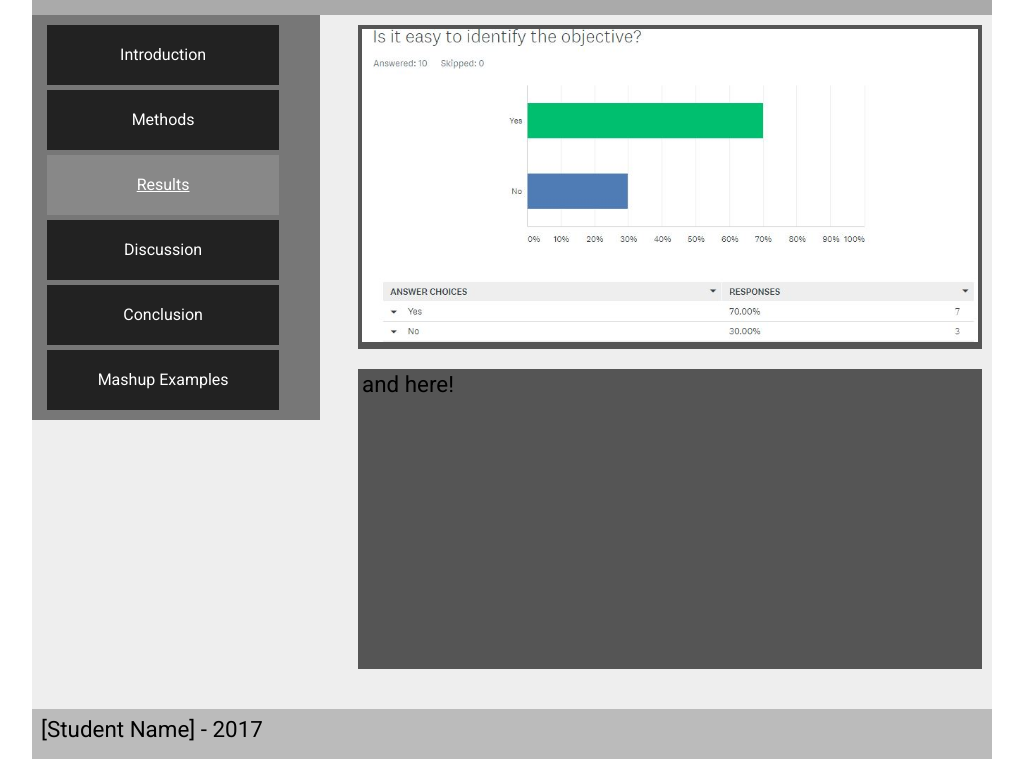
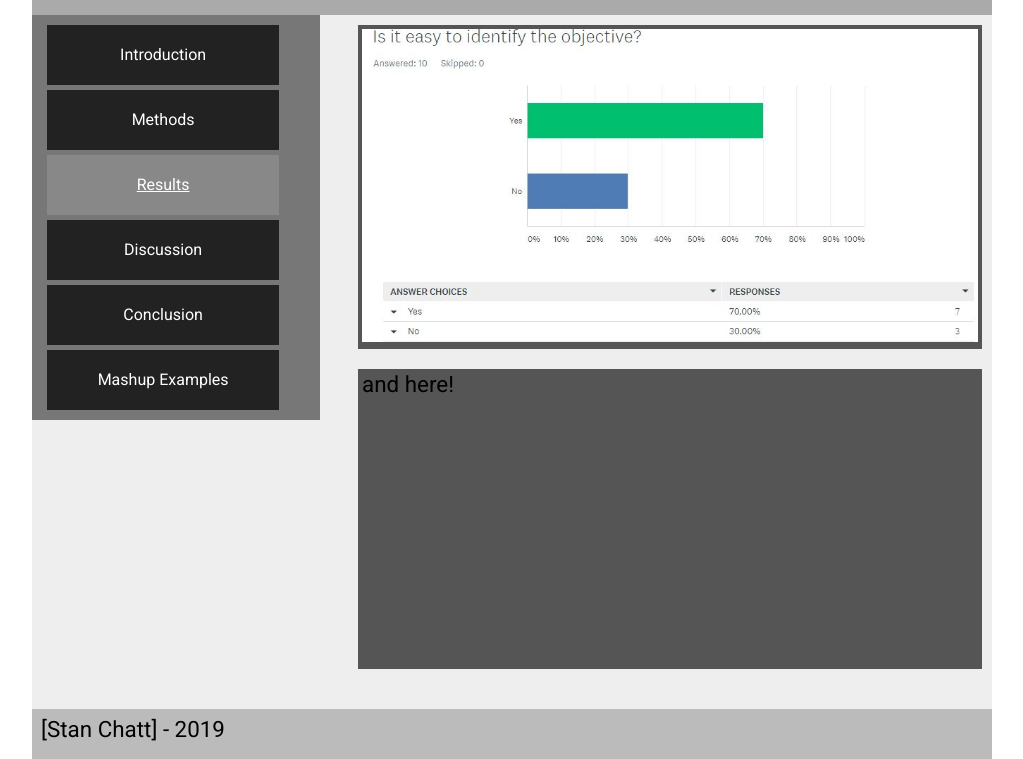
Before and after one commit to stanchatt/comp210-interface-evaluation, a plain HTML site: page results.html in a window 1280 px wide. Shown: the part 115-874 px from the top of the page, without its empty margins (128-1151 px from the left). Drawn offline with Linux system fonts and the light colour scheme.

Commit message:
Update results.html

```diff
--- a/results.html
+++ b/results.html
@@ -47,7 +47,7 @@
         </section>
       </div>
       <footer>
-        <h2>[Student Name] - 2017</h2>
+        <h2>[Stan Chatt] - 2019</h2>
       </footer>
     </div>
  	</body>
```
